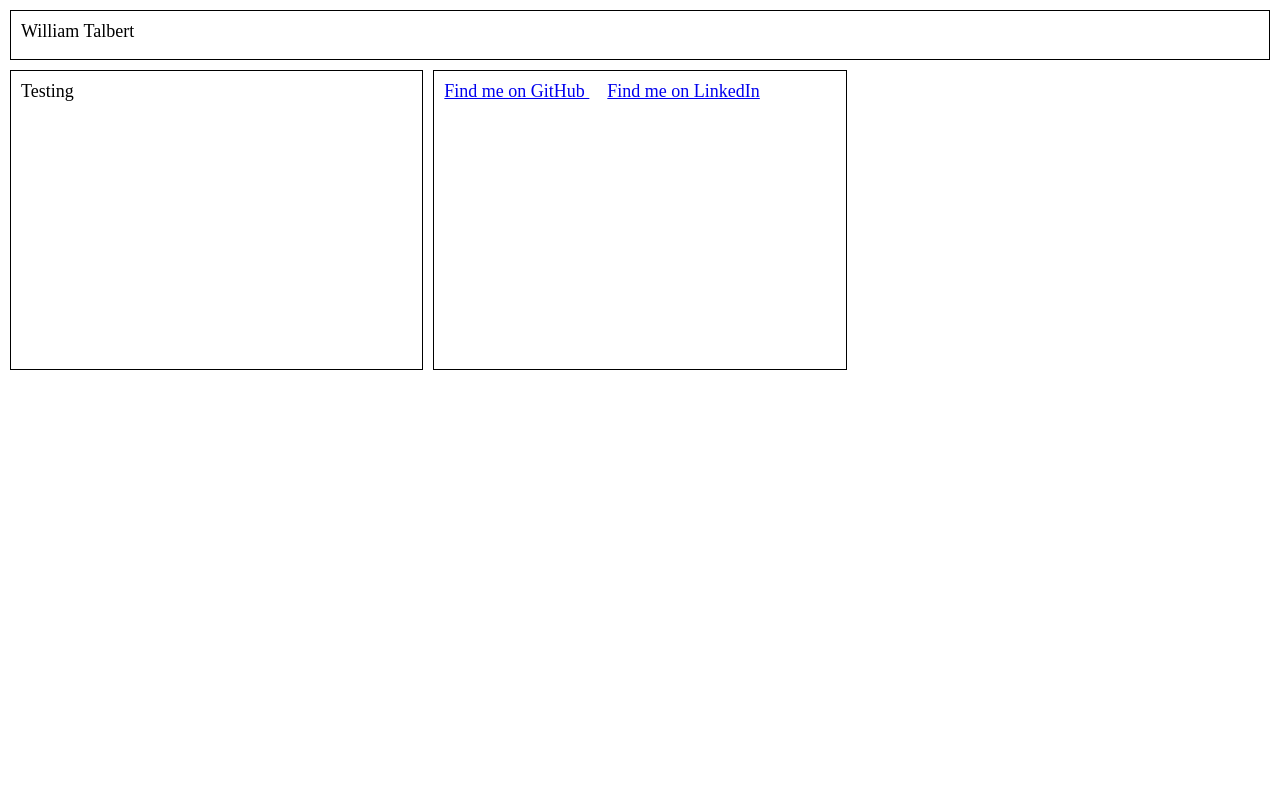
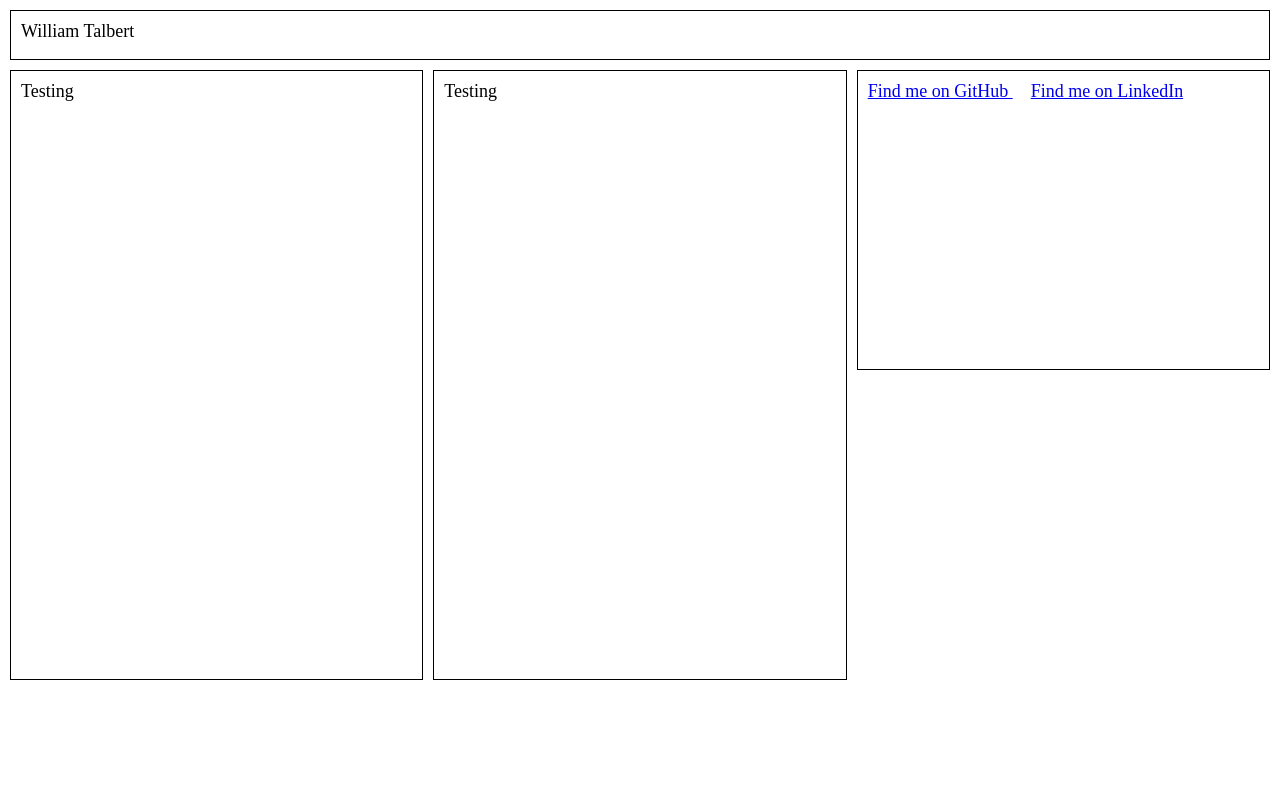
Before and after one commit to wctrocky/wctrocky.github.io, a plain HTML site: page index.html in a window 1280 px wide. Shown: the top 800 px of the page. Drawn offline with Linux system fonts and the light colour scheme.

Commit message:
Changed to grid
Edited the grid spacing

```diff
--- a/StyleSheet.css
+++ b/StyleSheet.css
@@ -26,3 +26,7 @@ body {
 	grid-column-start: 1;
 	grid-column-end: 4;
 }
+.content-large{
+	grid-row-start: 2;
+	grid-row-end: span 2;
+}
--- a/index.html
+++ b/index.html
@@ -9,10 +9,13 @@
 
 <body>
 	<div class= "container">
-		<div class = "header">
+		<div class="header">
 			William Talbert
 		</div>
-		<div class "column 1">
+		<div class="content-large">
+			Testing
+		</div>
+		<div class="content-large">
 			Testing
 		</div>
 		<div class = "footer">
```
Also changed, not shown: 2 other files.
